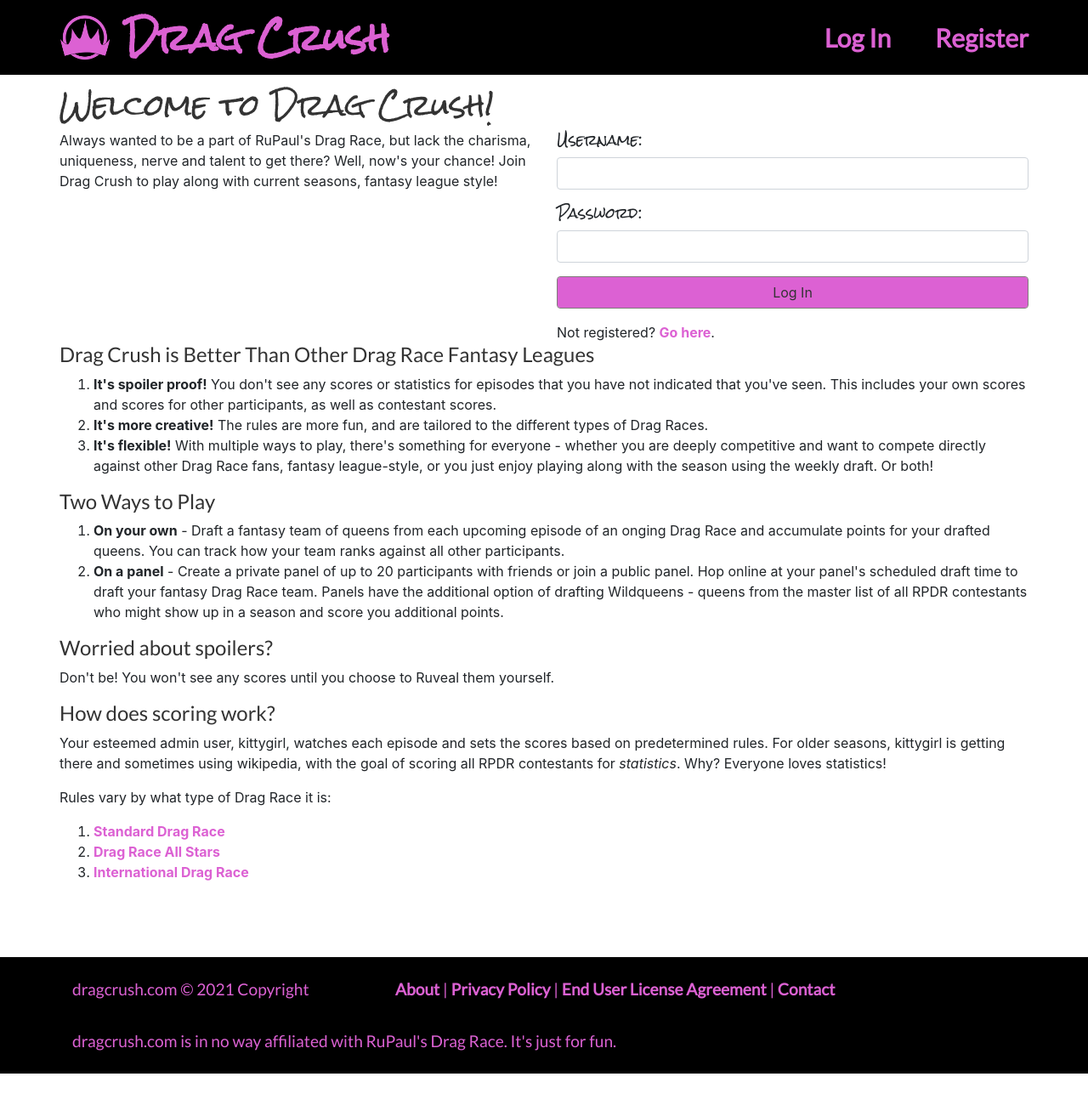
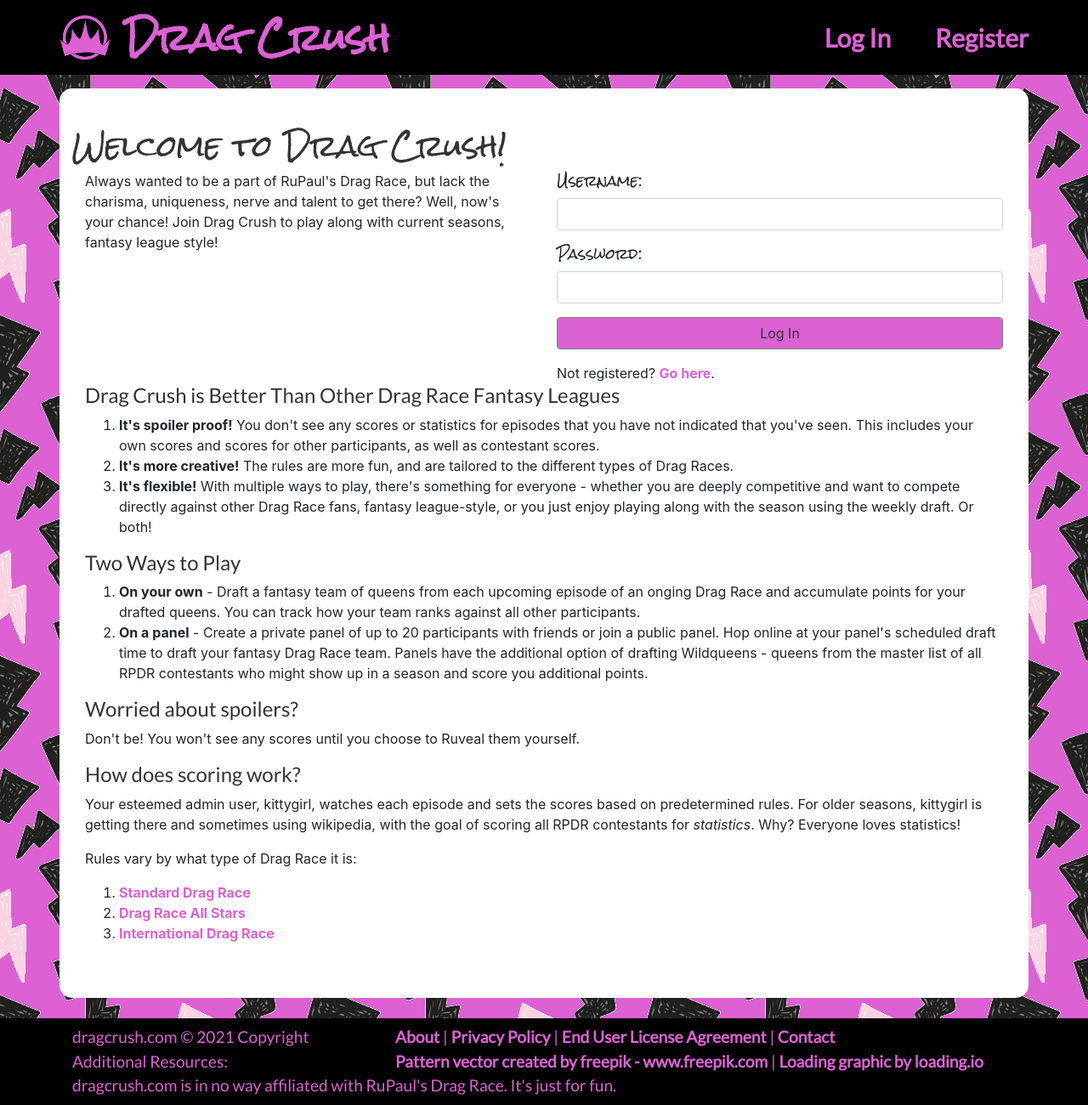
Before and after one commit to astromitts/fantasydrag, a Django app: page / in a window 1280 px wide. Shown: the whole page at 85% size. Before the commit the page ends 1263 px from the top, so only its background shows below. Run offline with Django 3.2, Linux system fonts and the light colour scheme; data that the repository does not hold is empty; some libraries are stand-ins or nearby versions.

Commit message:
Add a background image and resource attributions

```diff
--- a/static/app.css
+++ b/static/app.css
@@ -3,6 +3,31 @@
 }
 .marker a {
   /* font-size: 1.7rem; */
+}
+
+body {
+  background-image: url("/static/site_images/bg-lightening.png");
+}
+
+.body {
+  margin-top: 1rem !important;
+  padding-bottom: 3rem !important;
+  background-color: #FFFFFF;
+  padding: 3rem;
+  border-radius: 15px;
+}
+
+.container-fluid-shrink {
+  width: 90%;
+}
+@media (min-width: 767.98px) {
+  .container-fluid-shrink {
+    width: 100%;
+  }
+}
+
+.row {
+  margin: 0 !important;
 }
 
 form label {
@@ -36,11 +61,6 @@ label.label-plain {
 .container-fluid {
   padding-right: 0 !important;
   padding-left: 0 !important;
-}
-
-.body {
-  margin-top: 1rem !important;
-  padding-bottom: 3rem !important;
 }
 
 .navbar-dark .navbar-nav .nav-link {
--- a/templates/base.html
+++ b/templates/base.html
@@ -49,7 +49,7 @@
 			</nav>
 		</div>
 		{% if pageModule and pageController %}
-		<div id="{{pageModule}}" class="body container container-fluid" ng-controller='{{pageController}}'>
+		<div id="{{pageModule}}" class="body container container-fluid container-fluid-shrink" ng-controller='{{pageController}}'>
 		<div class="loading" ng-show="state=='loading'">
 			<div class="spinner"><img src="{% static 'site_images/ripple-loading.gif' %}"></div>
 		</div>
@@ -76,16 +76,23 @@
 	<div class="container-fluid">
 		<nav class="navbar navbar-dark bg-dark">
 			<div class="container">
-				<div class="col-lg-4 col-sm-12 py-3">
+				<div class="col-lg-4 col-sm-12">
 						dragcrush.com © 2021 Copyright
 				</div>
-				<div class="col-lg-8 col-sm-12 py-3">
+				<div class="col-lg-8 col-sm-12">
 					<a href="{% url 'about' %}">About</a> |
 					<a href="{% url 'privacy_policy' %}">Privacy Policy</a> |
 					<a href="{% url 'eula' %}">End User License Agreement</a> |
 					<a href="mailto:kittygirl@dragcrush.com">Contact</a>
 				</div>
-				<div class="col-lg-12 col-sm-12 py-3">
+				<div class="col-lg-4 col-sm-12">
+					Additional Resources:
+				</div>
+				<div class="col-lg-8 col-sm-12">
+					<a href="https://www.freepik.com/vectors/pattern" target="_blank">Pattern vector created by freepik - www.freepik.com</a> |
+					<a href="https://loading.io/" target="_blank">Loading graphic by loading.io</a>
+				</div>
+				<div class="col-lg-12 col-sm-12">
 					dragcrush.com is in no way affiliated with RuPaul's Drag Race. It's just for fun.
 				</div>
 			</div>
--- a/templates/pages/dashboard/dashboard.html
+++ b/templates/pages/dashboard/dashboard.html
@@ -12,7 +12,7 @@
 {% block page_content %}
 {% if is_site_admin %}
 <div class="row">
-	<div class="col-2">
+	<div class="col-lg-2 col-sm-12">
 		<a href="{% url 'drag_race_new' %}">
 			<button class="btn btn-primary form-control">New Drag Race</button>
 		</a>
```
Also changed, not shown: static/_app.scss (+23 -5 lines), static/site_images/bg-lightening.png (added), 1 other file.
